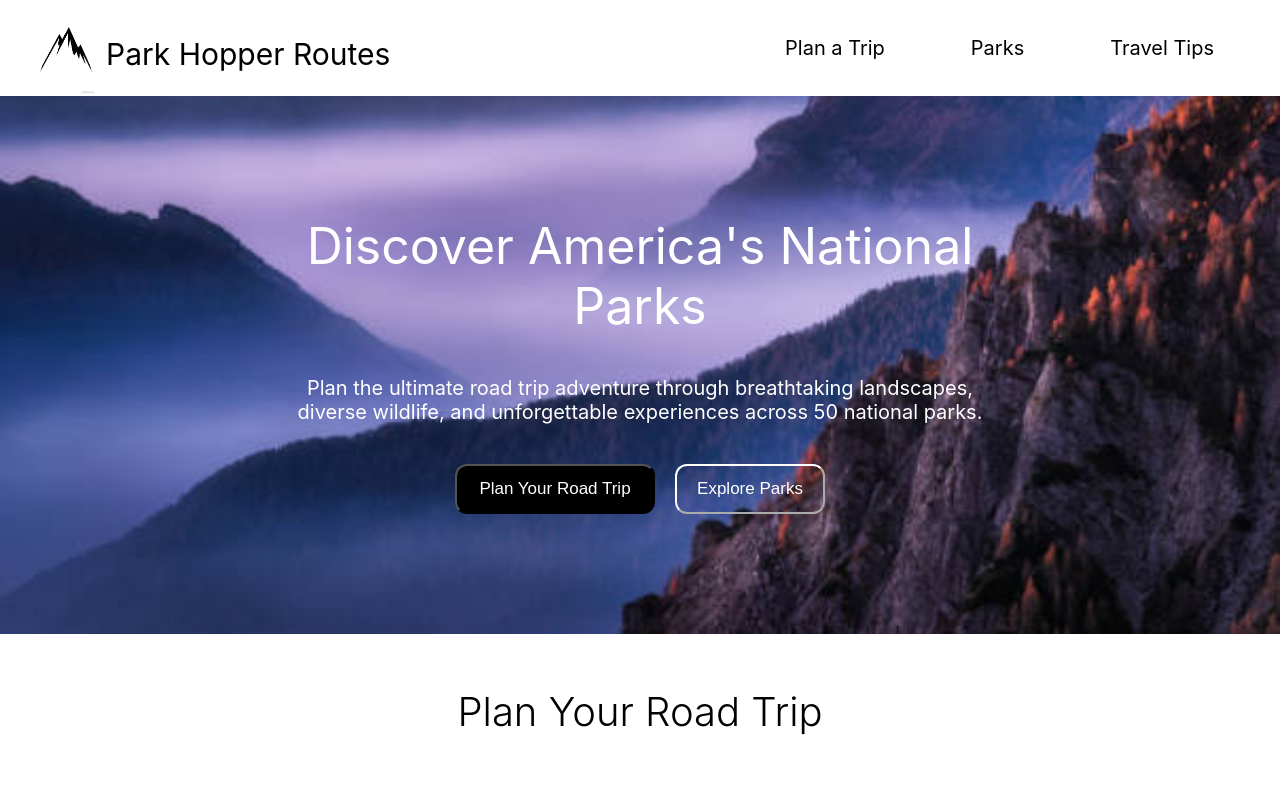
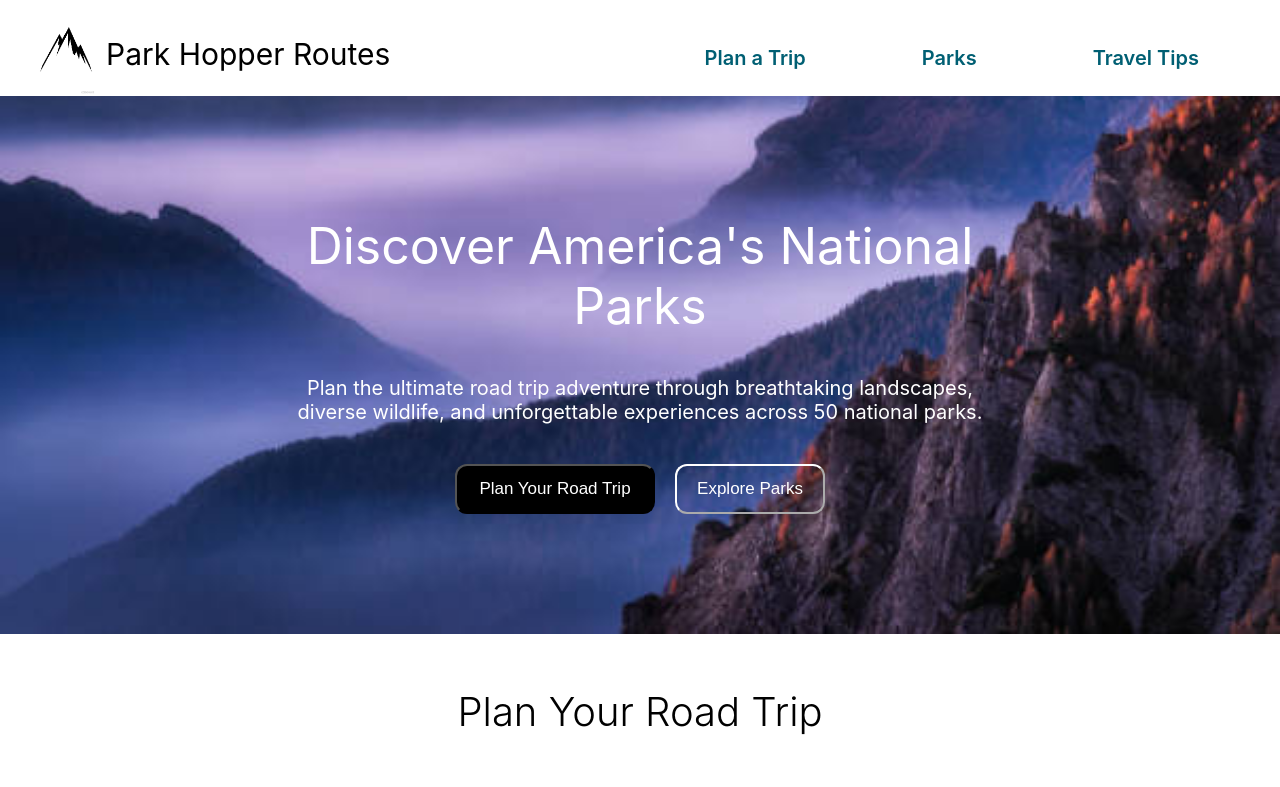
Before and after one commit to paul-london/Code-Jam, a React (Vite) app: page / in a window 1280 px wide. Shown: the top 787 px of the page. Built offline with nearby package versions, Linux system fonts and the light colour scheme; grey boxes are pictures that could not be loaded.

Commit message:
add links

```diff
--- a/src/components/Navigation/Navigation.jsx
+++ b/src/components/Navigation/Navigation.jsx
@@ -6,13 +6,25 @@ function Navigation() {
     <nav className="nav">
       <div className="nav__container">
         <div className="nav__logo">
-          <img src={Logo} alt="logo" className="nav__image" />
+          <img src={Logo} alt="Park Hopper Logo" className="nav__image" />
           <p className="nav__title">Park Hopper Routes</p>
         </div>
         <ul className="nav__links">
-          <li className="nav__plan">Plan a Trip</li>
-          <li className="nav__parks">Parks</li>
-          <li className="nav__tips">Travel Tips</li>
+          <li className="nav__plan">
+            <a href="/map" className="nav__link">
+              Plan a Trip
+            </a>
+          </li>
+          <li className="nav__parks">
+            <a href="/parks" className="nav__link">
+              Parks
+            </a>
+          </li>
+          <li className="nav__tips">
+            <a href="/tips" className="nav__link">
+              Travel Tips
+            </a>
+          </li>
         </ul>
       </div>
     </nav>
```
